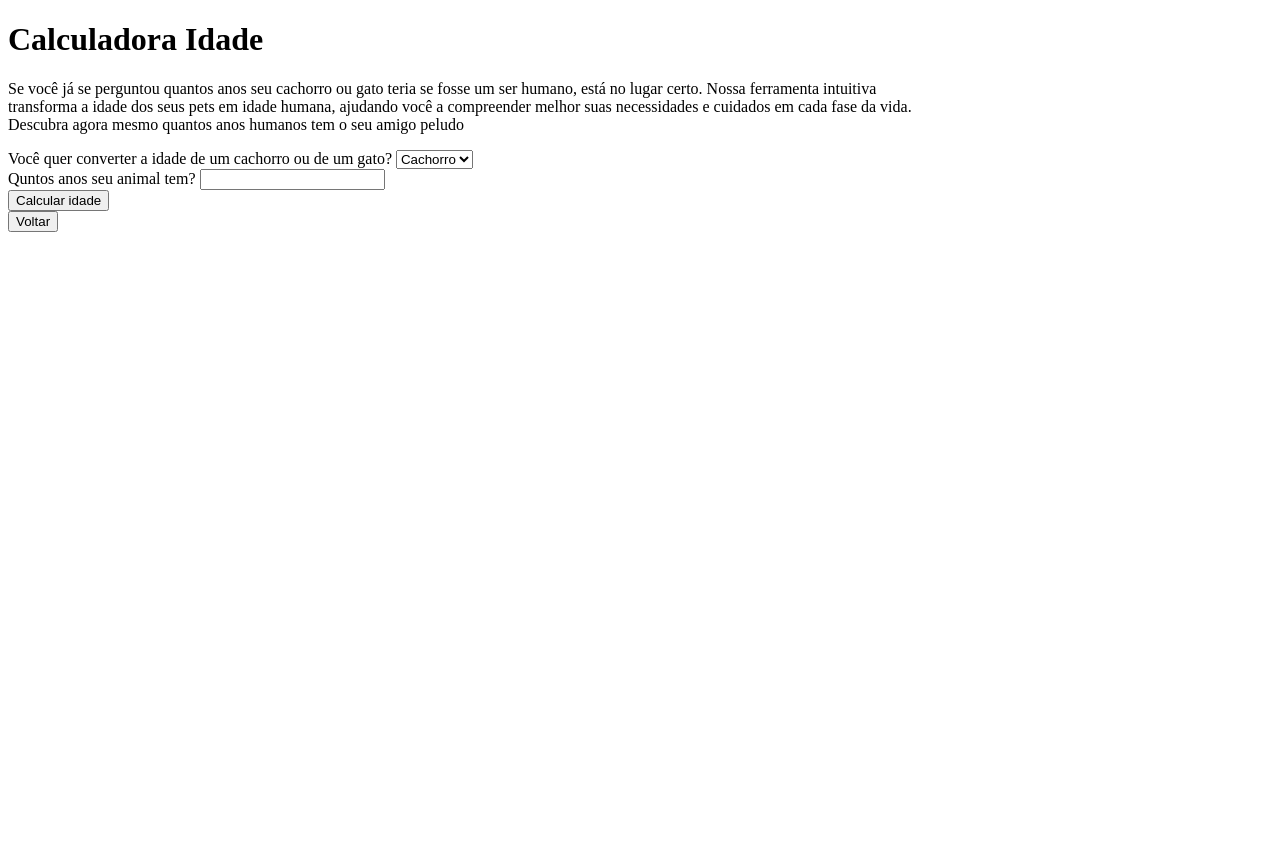
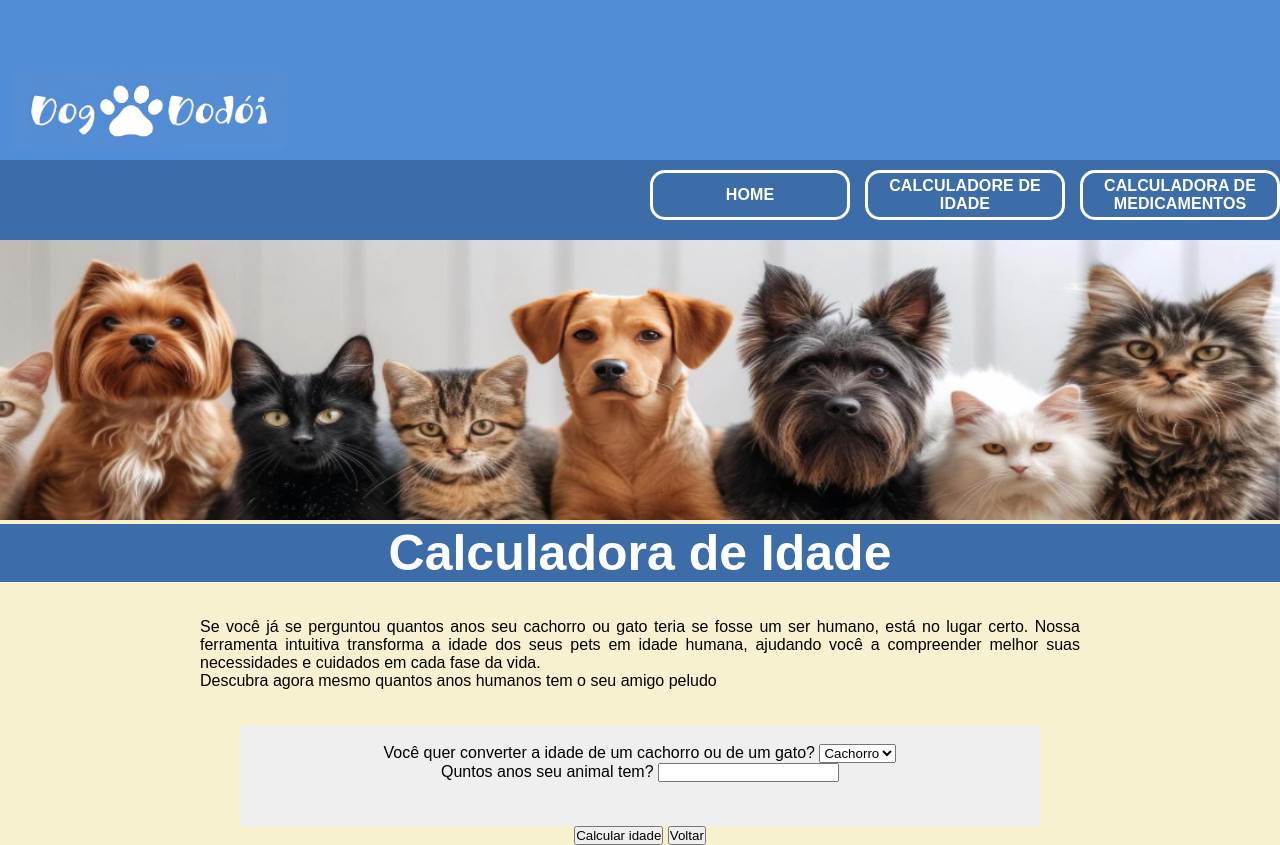
Before and after one commit to ciraht/dogdodoiAGORAVAI2, a Flask app: page /calculadora_idade in a window 1280 px wide. Before the commit the page ends 232 px from the top, so only its background shows below. Run offline with Flask 3, Linux system fonts and the light colour scheme.

Commit message:
metade do css da calculadora de idade
calculadora css

```diff
--- a/Templates/calculadora_idade.html
+++ b/Templates/calculadora_idade.html
@@ -4,17 +4,33 @@
     <meta charset="UTF-8"> <!-- Define o conjunto de caracteres como UTF-8 para suportar caracteres especiais -->
     <meta name="viewport" content="width=device-width, initial-scale=1.0"> <!-- Configura a escala inicial e a largura da visualização para dispositivos móveis -->
     <title>Calculadora Idade</title> <!-- Define o título da página -->
+    <link rel="stylesheet" href="../static/css/calculadora.css">
 </head>
 <body>
-    <h1>Calculadora Idade</h1> <!-- Título principal da página -->
-    <p>
+    <header class="cabecao">
+        <img src="../static/img/logo.png" alt="" class="logo">
+        <div>
+            <a href="/"><button class="btn">HOME</button></a>
+            <a href="calculadora_idade"><button class="btn">CALCULADORE DE IDADE</button></a>
+            <a href="medicamento"><button class="btn">CALCULADORA DE MEDICAMENTOS</button></a>
+        </div>
+    </header>
+    <main>
+        <img src="../static/img/chacorros_e_tagos.png" alt="" class="imagem">
+
+        <h1 class="titulo">Calculadora de Idade</h1> <!-- Título principal da página -->
+        <br><br>
+        <p class="textin">
             Se você já se perguntou quantos anos seu cachorro ou gato teria se
-        fosse um ser humano, está no lugar certo. Nossa ferramenta intuitiva<BR>
+            fosse um ser humano, está no lugar certo. Nossa ferramenta intuitiva
             transforma a idade dos seus pets em idade humana, ajudando você a
             compreender melhor suas necessidades e cuidados em cada fase da vida.<BR>
             Descubra agora mesmo quantos anos humanos tem o seu amigo peludo
         </p>
+        <br><br>
+        <div class="idade">
             <form action="/calculadora_idade" method="post">
+                <br>
                 <label for='ser'>Você quer converter a idade de um cachorro ou de um gato?</label>
                 <select id="ser" name="ser">
                     <option value="Cachorro">Cachorro</option>
@@ -24,12 +40,14 @@
                 <label for="idade">Quntos anos seu animal tem?</label>
                 <input type="number" id="idade" name="idade" required>
                 <br>
+        </div>
             <button type="submit">Calcular idade</button>
         </form>
         {% if mensagem %}
             {{mensagem}}
         {% endif %}
         <a href="/"><button> Voltar </button></a>
+    </main>
 </body>
 
 
--- a/main.py
+++ /dev/null
@@ -1,183 +0,0 @@
-from flask import Flask, render_template, request, redirect
-
-app = Flask(__name__)
-consultas = []
-pacientes = []
-
-@app.route('/')
-def pagina_inicial():
-    return render_template('index.html', pacientes=pacientes, consultas=consultas)
-
-@app.route('/adicionar_paciente', methods=['GET', 'POST'])
-def adicionar_paciente():
-    if request.method == 'POST':
-        nomeanimal = request.form['nome']
-        especie = request.form['especie']
-        raca = request.form['raca']
-        peso = request.form['peso']
-        email = request.form['email']
-        nometutor = request.form['nome-tutor']
-        telefone = request.form['telefone']
-        codigo = len(pacientes)
-        pacientes.append([codigo, nomeanimal, especie, raca, peso, nometutor, email, telefone])
-        return redirect('/')
-    else:
-        return render_template('adicionar_paciente.html')
-
-
-@app.route('/editar_paciente/<int:codigo>', methods=['GET', 'POST'])
-def editar_paciente(codigo):
-    if request.method == 'POST':
-        nomeanimal = request.form['nome']
-        especie = request.form['especie']
-        raca = request.form['raca']
-        peso = request.form['peso']
-        nometutor = request.form['nome-tutor']
-        email = request.form['email']
-        telefone = request.form['telefone']
-
-        pacientes[codigo] = [codigo, nomeanimal, especie, raca, peso, nometutor, email, telefone]
-
-        return redirect('/')
-    else:
-        paciente = pacientes[codigo]
-        return render_template('editar_paciente.html', paciente=paciente)
-
-
-
-
-@app.route('/agendar_consulta', methods=['GET', 'POST'])
-def agendar_consulta():
-    if request.method == 'POST':
-        nomeanimal = request.form['nomes']
-        horario = request.form['horario']
-        data = request.form['data']
-        nometutor = request.form['nome-tutor']
-        codigo = len(consultas)
-        sintomas = request.form['sintomas']
-        consultas.append([codigo, nomeanimal, horario, data, nometutor, sintomas])
-        return redirect('/')
-    else:
-        return render_template('agendar_consulta.html', pacientes=pacientes)  # Renderiza o formulário de agendar consulta
-
-
-@app.route('/cancelar_consulta/<int:codigo>')
-def cancelar_consulta(codigo):
-    del consultas[codigo]
-    return redirect('/')
-
-
-@app.route('/calculadora_idade')
-def index():
-    return render_template("calculadora_idade.html", mensagem='')
-
-@app.route('/calculadora_idade', methods=['POST'])
-def calculadora_idade():
-    ser = request.form.get('ser')
-    idade = int(request.form.get('idade'))
-    mensagem = ''
-
-    if ser == "Cachorro":
-        if idade == 1:
-            mensagem = "1 ano para o cachorro equivalem a 15 anos para o ser humano"
-        elif idade == 2:
-            mensagem = "2 anos para o cachorro equivalem a 24 anos para o ser humano"
-        elif idade == 3:
-            mensagem = "3 anos para o cachorro equivalem a 28 anos para o ser humano"
-        elif idade == 4:
-            mensagem = "4 anos para o cachorro equivalem a 32 anos para o ser humano"
-        elif idade == 5:
-            mensagem = "5 anos para o cachorro equivalem a 36 anos para o ser humano"
-        elif idade == 6:
-            mensagem = "6 anos para o cachorro equivalem a 40 anos para o ser humano"
-        elif idade >= 7:
-            idade_equivalente = 44 + (idade - 7) * 5
-            mensagem = f"{idade} anos para o cachorro equivalem a {idade_equivalente} anos para o ser humano"
-
-    elif ser == "Gato":
-        if idade == 1:
-            mensagem = "1 ano para o gato equivalem a 15 anos para o ser humano"
-        elif idade == 2:
-            mensagem = "2 anos para o gato equivalem a 24 anos para o ser humano"
-        elif idade == 3:
-            mensagem = "3 anos para o gato equivalem a 28 anos para o ser humano"
-        elif idade == 4:
-            mensagem = "4 anos para o gato equivalem a 32 anos para o ser humano"
-        elif idade == 5:
-            mensagem = "5 anos para o gato equivalem a 36 anos para o ser humano"
-        elif idade >= 6:
-            idade_equivalente = 40 + (idade - 6) * 4
-            mensagem = f"{idade} anos para o gato equivalem a {idade_equivalente} anos para o ser humano"
-
-    else:
-        mensagem = "Você escreveu algo errado! Confira de novo"
-
-    return render_template('calculadora_idade.html', mensagem=mensagem)
-
-
-
-
-
-
-@app.route('/medicamento', methods=['GET'])
-def mostrar_formulario():
-    return render_template('medicamento.html', volume_total='', dose='')
-@app.route('/medicamento', methods=['POST'])
-def calcular_soro():
-    grau_desidratacao = request.form.get('grau_desidratacao')
-    peso_animal = float(request.form.get('peso_animal'))
-
-    if grau_desidratacao == 'Leve':
-        volume_fluidoterapia = 50
-    elif grau_desidratacao == 'Moderada':
-        volume_fluidoterapia = 75
-    elif grau_desidratacao == 'Grave':
-        volume_fluidoterapia = 100
-    else:
-        volume_fluidoterapia = 0
-
-    volume_total = volume_fluidoterapia * peso_animal
-
-    return render_template('medicamento.html', volume_total=volume_total)
-
-
-@app.route('/dose', methods=['POST'])
-def medida_medicamento():
-    medicamento = request.form.get('remedio')
-    peso_animal2 = float(request.form.get('peso_animal2'))
-
-    if medicamento == 'Petrilan':
-        valor = 5
-    elif medicamento == 'Canidexa':
-        valor = 10
-    elif medicamento == 'Felinoflam':
-        valor = 3
-    elif medicamento == 'Puprilon':
-        valor = 7
-    elif medicamento == 'Meowmed':
-        valor = 4
-    elif medicamento == 'Vetranix':
-        valor = 6
-    elif medicamento == 'Caniforte':
-        valor = 8
-    elif medicamento == 'FeliCure':
-        valor = 5
-    elif medicamento == 'Pawsitrex':
-        valor = 4.5
-    elif medicamento == 'WoofGuard':
-        valor = 9
-    elif medicamento == 'Outro':
-        valor = float(request.form.get('outros'))
-    else:
-        return 'Medicamento inválido'
-
-    dose = valor * peso_animal2
-
-    return render_template('medicamento.html', dose=dose)
-
-
-
-
-
-if __name__ == '__main__':
-    app.run(debug=True)
--- /dev/null
+++ b/static/css/calculadora.css
@@ -0,0 +1,92 @@
+*{
+    margin: 0;
+    padding: 0;
+    text-decoration: none;
+    font-family: Arial;
+}
+
+.cabecao{
+    background-color: #518DD6;
+    display: flex;
+    height: 30vh;
+    justify-content: flex-end;
+    flex-direction: column;
+
+}
+
+.cabecao div{
+    background-color: #3d6da8;
+    height: 80px;
+    display: flex;
+    justify-content: flex-end;
+    gap: 15px;
+}
+
+.btn{
+    margin: 0 15px;
+    color: white;
+    font-size: 1em;
+    padding-top: 0px;
+    border-color: #518DD6;
+
+    width: 200px;
+    height: 50px;
+    border-radius: 15px 15px 15px 15px;
+    background-color: #ffffff00;
+    border:  solid white 3px;
+    margin: 0px;
+    letter-spacing: 0.1px;
+    margin-top:10px;
+    font-weight: 800;
+
+}
+.btn:hover {
+    background-color: #51B7D6;
+    border-color: #51B7D6;
+}
+section:first-child {
+    background-color: #F8F1CF;
+}
+
+section:first-child p {
+    text-align: center;
+    margin: 30px;
+}
+
+.logo {
+    width: 278px;
+    height: 80px;
+    margin-left: 10px;
+    margin-bottom: 10px;
+    border-radius: 10px 10px 10px 10px;
+}
+
+.imagem{
+    width: 100%;
+    height: 280px;
+}
+
+.titulo{
+    background-color: #3d6da8;
+    color:white;
+    font-size: 50px;
+}
+
+.textin{
+    text-align: justify;
+    margin-left: 200px;
+    margin-right: 200px;
+}
+
+main{
+    background-color: #F8F1CF;
+    text-align: center;
+}
+
+.idade{
+    text-align: center;
+    background-color: rgb(239, 239, 239);
+    margin-left: 240px;
+    width: 800px;
+    height: 100px;
+}
--- /dev/null
+++ b/static/img/main.py
@@ -0,0 +1,183 @@
+from flask import Flask, render_template, request, redirect
+
+app = Flask(__name__)
+consultas = []
+pacientes = []
+
+@app.route('/')
+def pagina_inicial():
+    return render_template('index.html', pacientes=pacientes, consultas=consultas)
+
+@app.route('/adicionar_paciente', methods=['GET', 'POST'])
+def adicionar_paciente():
+    if request.method == 'POST':
+        nomeanimal = request.form['nome']
+        especie = request.form['especie']
+        raca = request.form['raca']
+        peso = request.form['peso']
+        email = request.form['email']
+        nometutor = request.form['nome-tutor']
+        telefone = request.form['telefone']
+        codigo = len(pacientes)
+        pacientes.append([codigo, nomeanimal, especie, raca, peso, nometutor, email, telefone])
+        return redirect('/')
+    else:
+        return render_template('adicionar_paciente.html')
+
+
+@app.route('/editar_paciente/<int:codigo>', methods=['GET', 'POST'])
+def editar_paciente(codigo):
+    if request.method == 'POST':
+        nomeanimal = request.form['nome']
+        especie = request.form['especie']
+        raca = request.form['raca']
+        peso = request.form['peso']
+        nometutor = request.form['nome-tutor']
+        email = request.form['email']
+        telefone = request.form['telefone']
+
+        pacientes[codigo] = [codigo, nomeanimal, especie, raca, peso, nometutor, email, telefone]
+
+        return redirect('/')
+    else:
+        paciente = pacientes[codigo]
+        return render_template('editar_paciente.html', paciente=paciente)
+
+
+
+
+@app.route('/agendar_consulta', methods=['GET', 'POST'])
+def agendar_consulta():
+    if request.method == 'POST':
+        nomeanimal = request.form['nomes']
+        horario = request.form['horario']
+        data = request.form['data']
+        nometutor = request.form['nome-tutor']
+        codigo = len(consultas)
+        sintomas = request.form['sintomas']
+        consultas.append([codigo, nomeanimal, horario, data, nometutor, sintomas])
+        return redirect('/')
+    else:
+        return render_template('agendar_consulta.html', pacientes=pacientes)  # Renderiza o formulário de agendar consulta
+
+
+@app.route('/cancelar_consulta/<int:codigo>')
+def cancelar_consulta(codigo):
+    del consultas[codigo]
+    return redirect('/')
+
+
+@app.route('/calculadora_idade')
+def index():
+    return render_template("calculadora_idade.html", mensagem='')
+
+@app.route('/calculadora_idade', methods=['POST'])
+def calculadora_idade():
+    ser = request.form.get('ser')
+    idade = int(request.form.get('idade'))
+    mensagem = ''
+
+    if ser == "Cachorro":
+        if idade == 1:
+            mensagem = "1 ano para o cachorro equivalem a 15 anos para o ser humano"
+        elif idade == 2:
+            mensagem = "2 anos para o cachorro equivalem a 24 anos para o ser humano"
+        elif idade == 3:
+            mensagem = "3 anos para o cachorro equivalem a 28 anos para o ser humano"
+        elif idade == 4:
+            mensagem = "4 anos para o cachorro equivalem a 32 anos para o ser humano"
+        elif idade == 5:
+            mensagem = "5 anos para o cachorro equivalem a 36 anos para o ser humano"
+        elif idade == 6:
+            mensagem = "6 anos para o cachorro equivalem a 40 anos para o ser humano"
+        elif idade >= 7:
+            idade_equivalente = 44 + (idade - 7) * 5
+            mensagem = f"{idade} anos para o cachorro equivalem a {idade_equivalente} anos para o ser humano"
+
+    elif ser == "Gato":
+        if idade == 1:
+            mensagem = "1 ano para o gato equivalem a 15 anos para o ser humano"
+        elif idade == 2:
+            mensagem = "2 anos para o gato equivalem a 24 anos para o ser humano"
+        elif idade == 3:
+            mensagem = "3 anos para o gato equivalem a 28 anos para o ser humano"
+        elif idade == 4:
+            mensagem = "4 anos para o gato equivalem a 32 anos para o ser humano"
+        elif idade == 5:
+            mensagem = "5 anos para o gato equivalem a 36 anos para o ser humano"
+        elif idade >= 6:
+            idade_equivalente = 40 + (idade - 6) * 4
+            mensagem = f"{idade} anos para o gato equivalem a {idade_equivalente} anos para o ser humano"
+
+    else:
+        mensagem = "Você escreveu algo errado! Confira de novo"
+
+    return render_template('calculadora_idade.html', mensagem=mensagem)
+
+
+
+
+
+
+@app.route('/medicamento', methods=['GET'])
+def mostrar_formulario():
+    return render_template('medicamento.html', volume_total='', dose='')
+@app.route('/medicamento', methods=['POST'])
+def calcular_soro():
+    grau_desidratacao = request.form.get('grau_desidratacao')
+    peso_animal = float(request.form.get('peso_animal'))
+
+    if grau_desidratacao == 'Leve':
+        volume_fluidoterapia = 50
+    elif grau_desidratacao == 'Moderada':
+        volume_fluidoterapia = 75
+    elif grau_desidratacao == 'Grave':
+        volume_fluidoterapia = 100
+    else:
+        volume_fluidoterapia = 0
+
+    volume_total = volume_fluidoterapia * peso_animal
+
+    return render_template('medicamento.html', volume_total=volume_total)
+
+
+@app.route('/dose', methods=['POST'])
+def medida_medicamento():
+    medicamento = request.form.get('remedio')
+    peso_animal2 = float(request.form.get('peso_animal2'))
+
+    if medicamento == 'Petrilan':
+        valor = 5
+    elif medicamento == 'Canidexa':
+        valor = 10
+    elif medicamento == 'Felinoflam':
+        valor = 3
+    elif medicamento == 'Puprilon':
+        valor = 7
+    elif medicamento == 'Meowmed':
+        valor = 4
+    elif medicamento == 'Vetranix':
+        valor = 6
+    elif medicamento == 'Caniforte':
+        valor = 8
+    elif medicamento == 'FeliCure':
+        valor = 5
+    elif medicamento == 'Pawsitrex':
+        valor = 4.5
+    elif medicamento == 'WoofGuard':
+        valor = 9
+    elif medicamento == 'Outro':
+        valor = float(request.form.get('outros'))
+    else:
+        return 'Medicamento inválido'
+
+    dose = valor * peso_animal2
+
+    return render_template('medicamento.html', dose=dose)
+
+
+
+
+
+if __name__ == '__main__':
+    app.run(debug=True)
```
Also changed, not shown: static/img/chacorro_tago_.png (added), static/img/chacorros_e_tagos.png (added), static/img/patas.png (added). Lines whose indentation alone changed are shown as unchanged.
